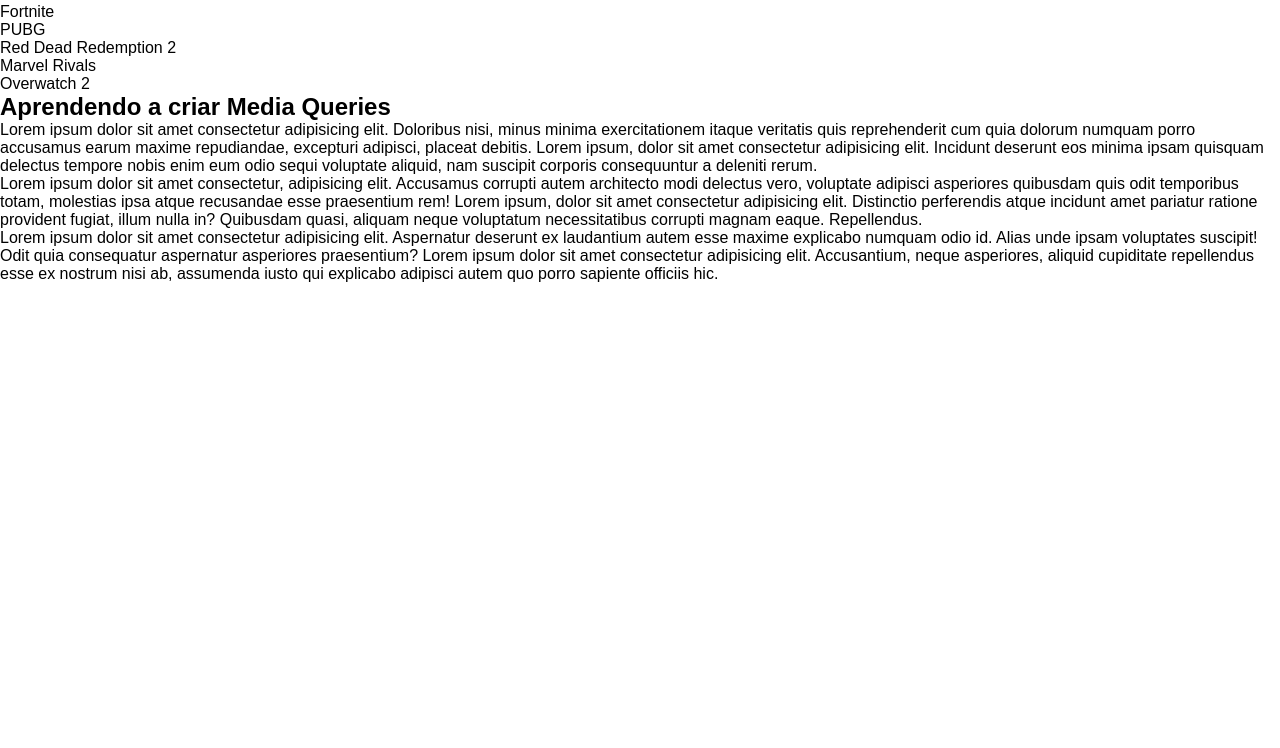
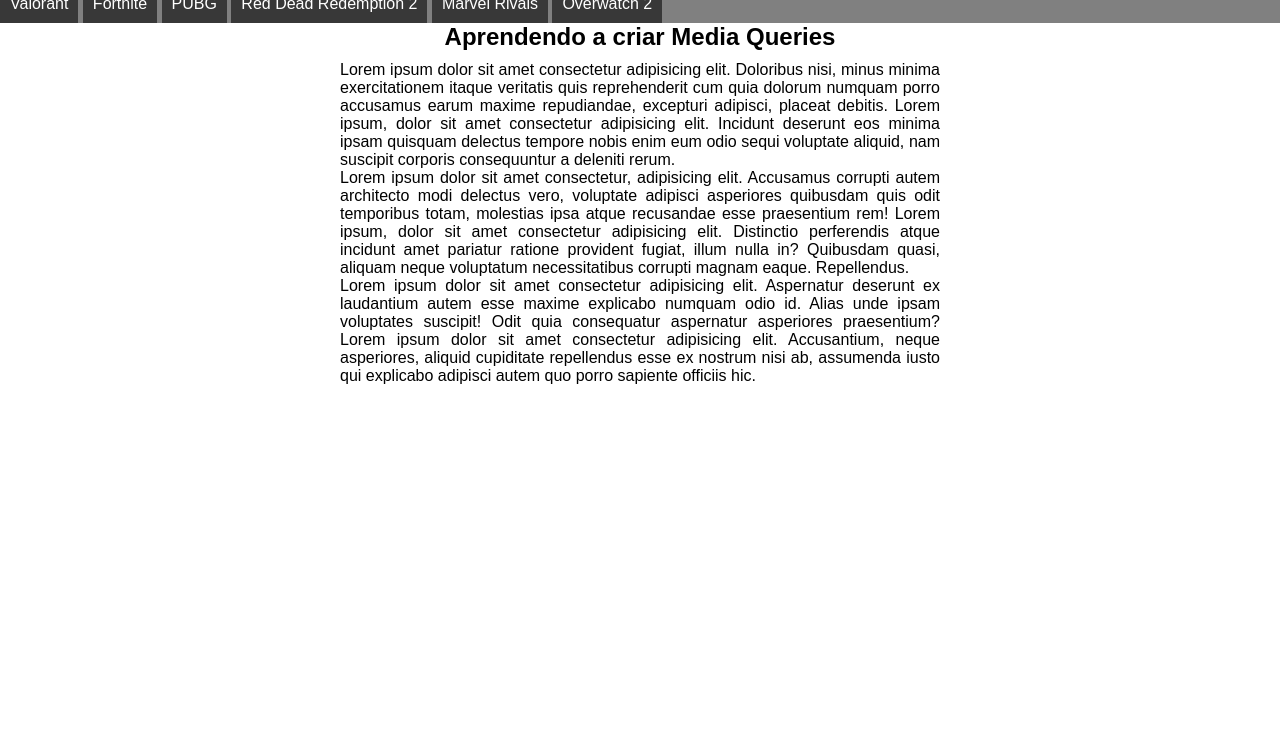
Before and after one commit to joseerivaldo/HTML-CSS, a plain HTML site: page exercicios/ex026/mq001/index.html in a window 1280 px wide. Shown: the part 52-800 px from the top of the page. Drawn offline with Linux system fonts and the light colour scheme.

Commit message:
atualização

```diff
--- a/exercicios/ex026/mq001/estilos/impressora.css
+++ b/exercicios/ex026/mq001/estilos/impressora.css
@@ -12,3 +12,15 @@ html{
     font-size: 1.5em;
     line-height: 1.5em;
 }
+
+menu{
+    display: none;
+}
+
+article{
+    width: 100%;
+}
+
+article::after{
+    content: 'Este artigo foi impresso em 17/06/2025';
+}
--- a/exercicios/ex026/mq001/estilos/tela.css
+++ b/exercicios/ex026/mq001/estilos/tela.css
@@ -7,7 +7,38 @@
     padding: 0px;
 }
 
+menu li{
+    display: inline-block;
+    padding: 10px;
+    background-color: rgb(56, 56, 56);
+    color: white;
+}
+
 html{
     font-family: Arial, Helvetica, sans-serif;
     font-size: 1em;
 }
+
+header{
+    background-color: rgba(128, 128, 128, 0.479);
+}
+
+header > h1{
+    text-align: center;
+}
+
+menu ul{
+    list-style-type: none;
+    background-color: grey;
+}
+
+article{
+    width: 600px;
+    display: block;
+    margin: auto;
+    text-align: justify;
+}
+article h2{
+    text-align: center;
+    margin-bottom: 10px;
+}
```
